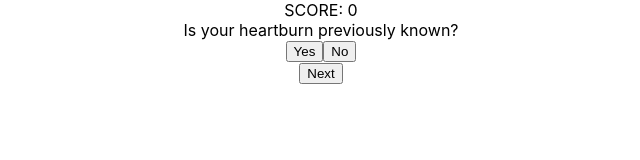
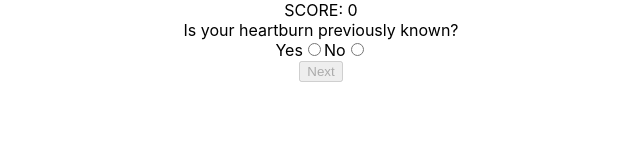
Before and after one commit to anneback/react_heartburn, a React (Create React App) app: page / in a window 1280 px wide. Shown: the top 160 px of the page, without its empty margins (319-959 px from the left). Built offline with nearby package versions, Linux system fonts and the light colour scheme.

Commit message:
something works

```diff
--- a/src/App.js
+++ b/src/App.js
@@ -1,5 +1,6 @@
 import React, { Component } from 'react';
 import { connect } from 'react-redux';
+import api from './api/response.json';
 
 import Question from './components/Question';
 import * as ducks from './ducks';
@@ -7,20 +8,31 @@ import './App.css';
 
 class App extends Component {
   componentDidMount() {
-    this.props.getData();
+    var response = this.props.getData(api);
+    this.props.setQuestion(response.payload.questions[0]);
+    this.props.setInitDone();
   }
 
   render() {
-    console.log(this.props);
-    const { questions, setScore, score } = this.props;
+    const { score, currentQuestion, initDone, questions, setScore, setQuestion } = this.props;
+    if (!initDone) {
+      return <>loading</>;
+    } else {
       return (
         <div className="App">
           <div>SCORE: {score}</div>
           <header className="App-header">
-          {questions.length > 0 && <Question {...questions[0]} setScore={setScore} />}
+            <Question
+              {...currentQuestion}
+              questions={questions}
+              totalScore={score}
+              setScore={setScore}
+              setQuestion={setQuestion}
+            />
           </header>
         </div>
       );
+    }
   }
 }
 
@@ -29,12 +41,16 @@ const mapStateToProps = state => {
     questions: ducks.selectors.questions(state),
     outcomes: ducks.selectors.outcomes(state),
     score: ducks.selectors.score(state),
+    currentQuestion: ducks.selectors.currentQuestion(state),
+    initDone: ducks.selectors.initDone(state),
   };
 };
 
 const mapDispatchToProps = {
   getData: ducks.actions.getData,
   setScore: ducks.actions.setScore,
+  setQuestion: ducks.actions.setQuestion,
+  setInitDone: ducks.actions.setInitDone,
 };
 
 export default connect(
--- a/src/components/NextButton.jsx
+++ b/src/components/NextButton.jsx
@@ -1,8 +1,88 @@
 import React from 'react';
 import PropTypes from 'prop-types';
 
+const isNextOutcome = nextList => nextList.some(next => next.key === 'outcome');
+
+const getOutcomesWithScore = nextList => nextList.filter(next => next.key === 'max_score');
+
+const getNextQuestion = (nextList, answerId, totalScore) => {
+  let nextQuestion = {};
+  if (nextList.length > 1 && !isNextOutcome(nextList)) {
+    // Has multiple choices, like the first question in the list
+    nextQuestion = nextList.filter(next => next.answered === answerId);
+  } else if (isNextOutcome(nextList)) {
+    // Next step is an outcome
+    const outcomeMaxScore = getOutcomesWithScore(nextList);
+    if (totalScore <= outcomeMaxScore[0].max_score) {
+      nextQuestion = outcomeMaxScore[0].outcome;
+    } else if (totalScore <= outcomeMaxScore[1].max_score) {
+      nextQuestion = outcomeMaxScore[1].outcome;
+    } else {
+      nextQuestion = nextList[2].outcome;
+    }
+  } else {
+    // other questions
+    nextQuestion = nextList[0].next_question;
+  }
+  return nextQuestion;
+};
+
+const nextOnClick = (
+  nextList,
+  selectedAnswerId,
+  totalScore,
+  score,
+  questions,
+  setScore,
+  setQuestion,
+) => {
+  console.log(selectedAnswerId);
+  const nextQuestionId = getNextQuestion(nextList, selectedAnswerId);
+  const nextQuestion = questions.filter(question => question.id === nextQuestionId);
+  console.log({ nextQuestion });
+  setScore(totalScore + score);
+  setQuestion(nextQuestion);
+};
 class NextButton extends React.Component {
+  shouldComponentUpdate(nextProps) {
+    return this.props.selectedAnswerId !== nextProps.selectedAnswerId;
+  }
   render() {
-    return <button onClick={() => console.log('NEXT')} />;
+    const {
+      selectedAnswerId,
+      next,
+      totalScore,
+      score,
+      questions,
+      setScore,
+      setQuestion,
+    } = this.props;
+    return (
+      <button
+        type="button"
+        disabled={selectedAnswerId === null}
+        onClick={() =>
+          nextOnClick(next, selectedAnswerId, totalScore, score, questions, setScore, setQuestion)
+        }
+      >
+        Next
+      </button>
+    );
   }
 }
+
+NextButton.propTypes = {
+  selectedAnswerId: PropTypes.string,
+  next: PropTypes.arrayOf(PropTypes.shape()).isRequired,
+  totalScore: PropTypes.number.isRequired,
+  score: PropTypes.number.isRequired,
+  questions: PropTypes.arrayOf(PropTypes.shape()).isRequired,
+  setScore: PropTypes.func.isRequired,
+  setQuestion: PropTypes.func.isRequired,
+};
+
+NextButton.defaultProps = {
+  selectedAnswerId: null,
+};
+
+export default NextButton;
--- a/src/components/Question.jsx
+++ b/src/components/Question.jsx
@@ -1,43 +1,96 @@
 import React from 'react';
 import PropTypes from 'prop-types';
+import { connect } from 'react-redux';
+
+import * as ducks from '../ducks';
 
 import './style.css';
+import NextButton from './NextButton';
+class Question extends React.Component {
+  constructor(props) {
+    super(props);
+    this.state = {
+      score: 0,
+      selectedAnswerId: null,
+    };
+  }
 
-const isOutcome = nextList => nextList.some(next => next.keys() === 'outcome');
+  shouldComponentUpdate(nextProps) {
+    return this.props.id !== nextProps.id;
+  }
 
-const getNextQuestion = (nextList, answerId, outcomeList, outcomeId) => {
-  let nextQuestion = '';
-  if (nextList.length > 1 && !isOutcome(nextList)) {
-    // Has multiple choices, like first question
-    nextQuestion = nextList.filter(alternative => alternative.answered === answerId);
-  } else if (isOutcome(nextList)) {
-    // Is an outcome
-    nextQuestion = outcomeList.filter(outcome => outcome.id === outcomeId);
-  } else {
-    // other questions
-    nextQuestion = nextList[0].next_question;
+  render() {
+    const {
+      id,
+      question_text,
+      answers,
+      next,
+      questions,
+      totalScore,
+      setScore,
+      setQuestion,
+    } = this.props;
+    return (
+      <div>
+        <div>{question_text}</div>
+        <div>
+          {answers[0].label}
+          <input
+            type="radio"
+            name="answer"
+            onClick={() =>
+              this.setState({
+                selectedAnswerId: answers[0].id,
+                score: answers[0].score,
+              })
+            }
+          />
+          {answers[1].label}
+          <input
+            type="radio"
+            name="answer"
+            onClick={() =>
+              this.setState({
+                selectedAnswerId: answers[1].id,
+                score: answers[1].score,
+              })
+            }
+          />
+        </div>
+
+        <NextButton
+          selectedAnswerId={this.state.selectedAnswerId}
+          next={next}
+          totalScore={totalScore}
+          score={this.state.score}
+          questions={questions}
+          setScore={setScore}
+          setQuestion={setQuestion}
+        />
+      </div>
+    );
   }
-  return nextQuestion;
-};
+}
 
-const Question = ({ id, question_text, answers, next, setScore }) => {
-  return (
-    <div>
-      <div>{question_text}</div>
-      <div>
-        <button onClick={() => setScore(answers[0].score)}>{answers[0].label}</button>
-        <button onClick={() => setScore(answers[1].score)}>{answers[1].label}</button>
-      </div>
-      <button>Next</button>
-    </div>
-  );
+const mapDispatchToProps = {
+  setScore: ducks.actions.setScore,
+  setQuestion: ducks.actions.setQuestion,
 };
 
 Question.propTypes = {
   id: PropTypes.string.isRequired,
   question_text: PropTypes.string.isRequired,
-  answers: PropTypes.arrayOf(PropTypes.shape()).isRequired,
+  answers: PropTypes.arrayOf(PropTypes.shape()),
   next: PropTypes.arrayOf(PropTypes.shape()).isRequired,
+  outcomes: PropTypes.arrayOf(PropTypes.shape()),
 };
 
-export default Question;
+Question.defaultProps = {
+  answers: [],
+  outcomes: [],
+};
+
+export default connect(
+  null,
+  mapDispatchToProps,
+)(Question);
--- a/src/ducks/index.js
+++ b/src/ducks/index.js
@@ -1,44 +1,58 @@
-import api from '../api/response.json';
-
 // action types
 const types = {
   getData: 'GET_DATA',
   setScore: 'SET_SCORE',
+  setQuestion: 'SET_QUESTION',
+  setInitDone: 'SET_INIT_DONE',
 };
 
 // actions
-const getData = () => ({
+const getData = payload => ({
   type: types.getData,
-  api,
+  payload,
 });
 const setScore = payload => ({
   type: types.setScore,
   payload,
 });
-
-export const actions = { getData, setScore };
+const setQuestion = payload => ({
+  type: types.setQuestion,
+  payload,
+});
+const setInitDone = () => ({
+  type: types.setInitDone,
+});
+export const actions = { getData, setScore, setQuestion, setInitDone };
 
 const defaultState = {
+  currentQuestion: {},
   questions: [],
   outcomes: [],
   score: 0,
+  initDone: false,
 };
 
 // selectors
 const root = state => (state ? state : defaultState);
 export const selectors = {
-  questions: state => root(state).questions || defaultState.questions,
-  outcomes: state => root(state).outcomes || defaultState.outcomes,
-  score: state => root(state).score || defaultState.score,
+  questions: state => root(state).questions,
+  outcomes: state => root(state).outcomes,
+  score: state => root(state).score,
+  currentQuestion: state => root(state).currentQuestion,
+  initDone: state => root(state).initDone,
 };
 
 // reducer
 export const reducer = (state = defaultState, action) => {
   switch (action.type) {
     case types.getData:
-      return { ...state, ...action.api };
+      return { ...state, ...action.payload };
+    case types.setQuestion:
+      return { ...state, currentQuestion: action.payload };
     case types.setScore:
       return { ...state, score: action.payload };
+    case types.setInitDone:
+      return { ...state, initDone: true };
     default:
       return state;
   }
```
Lines whose indentation alone changed are shown as unchanged.
